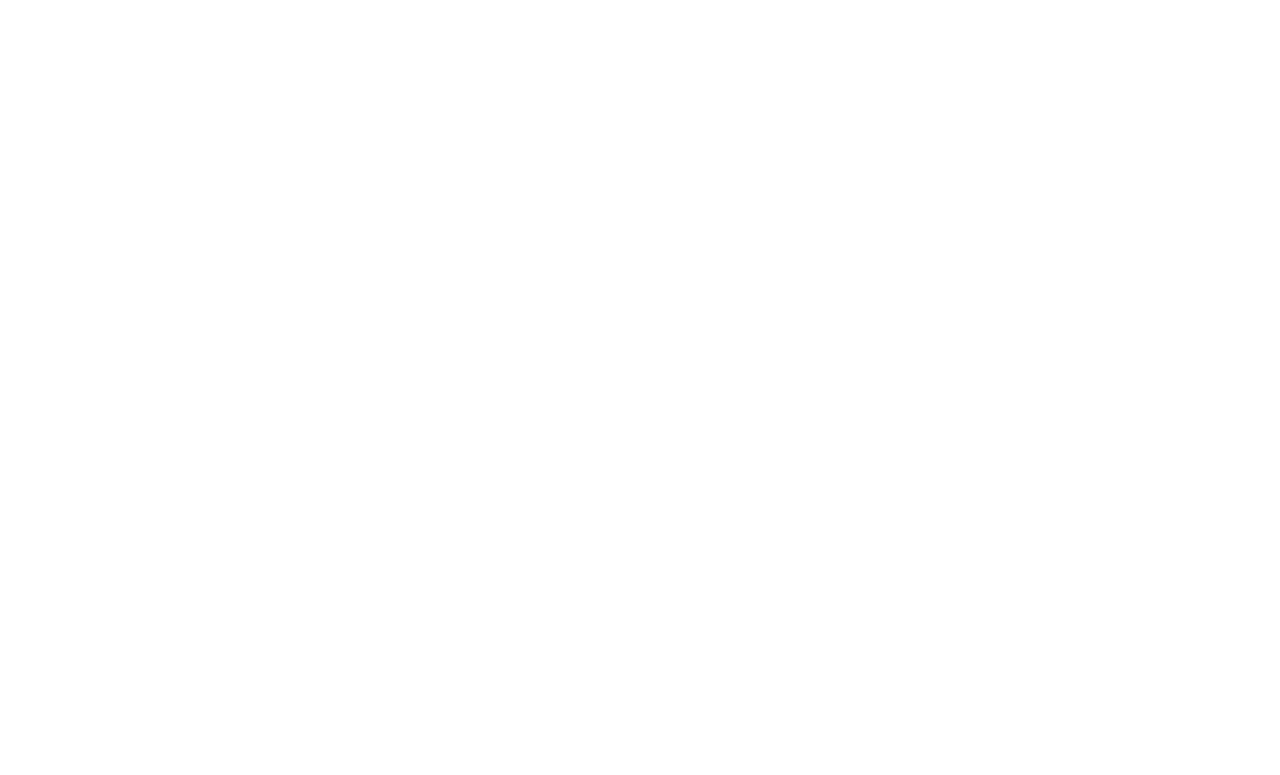
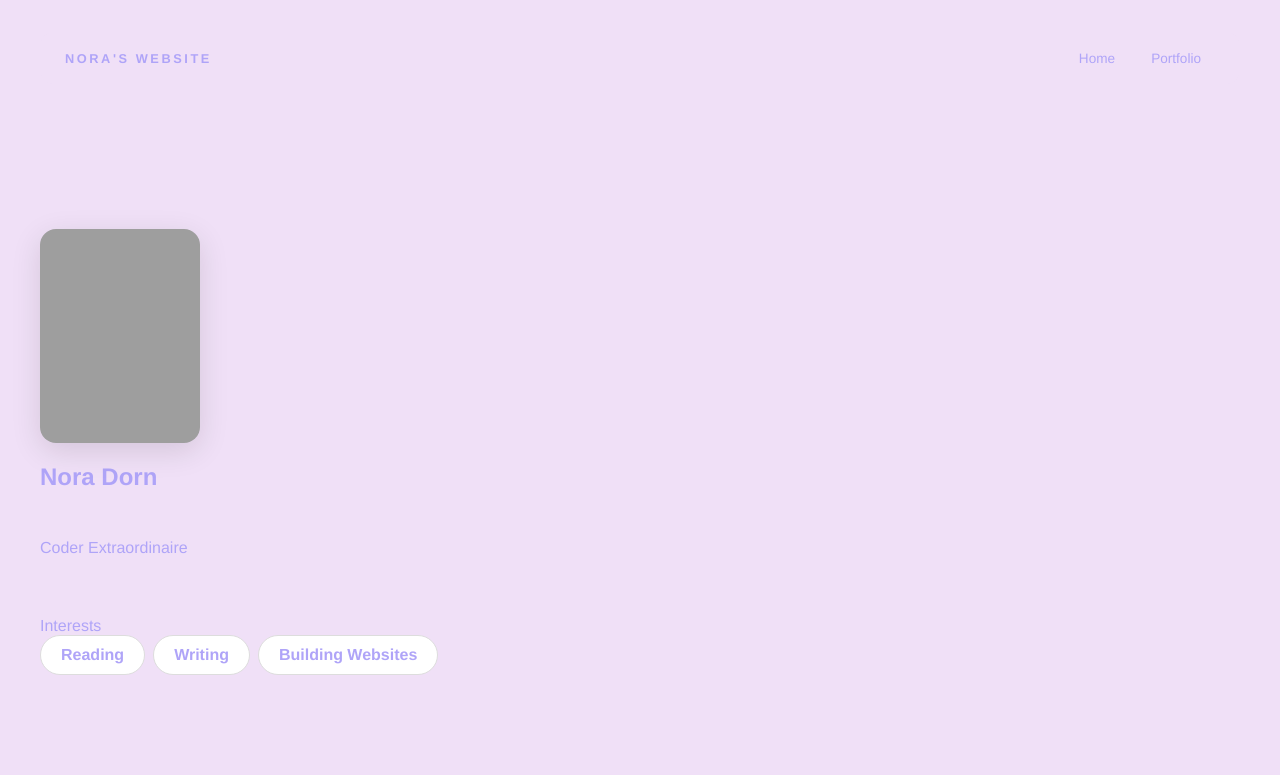
Before and after one commit to nmcgann-design/nmcgann-design.github.io, a plain HTML site: page index.html in a window 1280 px wide. Drawn offline with Linux system fonts and the light colour scheme; grey boxes are pictures that could not be loaded.

Commit message:
finished first website

```diff
--- a/index.html
+++ b/index.html
@@ -1,12 +1,172 @@
 <!DOCTYPE html>
 <html>
   <head>
-    <title>CHANGE ME</title>
+    <title>NORA'S PAGE</title>
+    <link rel="stylesheet" href="style.css">
+    <style>
+      * {
+        box-sizing: border-box;
+      }
+
+      body {
+          margin: 0;
+          background: #f0e0f7;
+          color: #afa4f8;
+          font-family: "Helvetica Neue", Arial, sans-serif;
+      }
+
+      #all-contents {
+          max-width: 1500px;
+          min-height: 100vh;
+          margin: 0 auto;
+          padding: 32px 40px;
+      }
+
+      main {
+          display: grid;
+          grid-template-columns: minmax(220px, 1fr) minmax(420px, 1.6fr);
+          align-items: center;
+          min-height: calc(100vh - 160px);
+          gap: clamp(32px, 5vw, 80px);
+      }
+
+      .sidebar{
+          width: 100%;
+      }
+
+      .content {
+          display: flex;
+          flex-direction: column;
+          align-items: flex-start;
+          gap: 12px;
+      }
+      #interests {
+          margin-top: 32px;
+          width: 100%;
+      }
+      #interests h3 {
+        margin: 0 0 12px;
+        font-size: 0.75rem;
+        font-weight: 700;
+        text-transform: uppercase;
+        letter-spacing: 0.2em;
+        color: #aaa;
+      }
+      #interests ul {
+        list-style: none;
+        margin: 0;
+        padding: 0;
+        display: flex;
+        flex-wrap: wrap;
+        gap: 8px;
+      }
+      #interests li {
+        color: #afa4f8;
+        font-size: 1rem;
+        font-weight: 600;
+        padding: 10px 20px;
+        background: #fff;
+        border: 1px solid #ddd;
+        border-radius: 100px;
+        transition: background 0.25s ease, color 0.25s ease, transform 0.25s ease;
+        cursor: default;
+      }
+      #interests li:hover{
+        background: #afa4f8;
+        color: #fff;
+        border-color: #afa4f8;
+        transform: translateY(-2px);
+      }
+      .sidebar-img{
+          width: 50%;
+          max-width: 160px;
+          aspect-ratio: 3 / 4;
+          object-fit: cover;
+          display: block;
+          border-radius: 16px;
+          filter: grayscale(50%);
+          box-shadow: 0 8px 30px rgba(0,0,0,0.12);
+          transition: filter 0.4s ease, transform 0.4s ease, box-shadow 0.4s ease;
+      }
+      .sidebar-img:hover{
+        filter: grayscale(0%);
+        transform: translateY(-4px);
+        box-shadow: 0 16px 40px rgba(0,0,0,0.18);
+      }
+      nav {
+    display: flex;
+    justify-content: space-between;
+    align-items: center;
+    margin-bottom: 48px;
+    padding: 16px 24px;
+    background: #f0e0f7;
+    border: 1px solid #f0e0f7;
+    border-radius: 12px;
+}
+
+nav h1 {
+    margin: 0;
+    font-size: 0.8rem;
+    font-weight: 700;
+    text-transform: uppercase;
+    letter-spacing: 0.2em;
+    color: #afa4f8;
+}
+
+#nav-ul {
+    list-style: none;
+    display: flex;
+    gap: 8px;
+    margin: 0;
+    padding: 0;
+}
+
+.nav-li a {
+    color: #afa4f8;
+    text-decoration: none;
+    font-size: 0.85rem;
+    font-weight: 500;
+    padding: 6px 14px;
+    border-radius: 8px;
+    transition: background 0.25s ease, color 0.25s ease;
+}
+
+.nav-li a:hover {
+    background: #afa4f8;
+    color: #fff;
+}
+          </style>
   </head>
 
   <body>
     <!-- All content goes here -->
     <div id="all-contents">
+     <nav>
+       <h1>Nora's Website</h1>
+        <ul id="nav-ul">
+          <li class="nav-li"><a href="index.html">Home</a></li>
+          <li class="nav-li"><a href="portfolio.html">Portfolio</a></li>
+        </ul>
+      </nav>
+
+      <main>
+          <div class="sidebar">
+            <img class="sidebar-img" src="https://sussexcountylibrary.org/wp-content/uploads/2021/07/unicorn-clipart-transparent-13.png" alt="My image"
+          </div>
+
+          <div class="content">
+            <h2>Nora Dorn</h2>
+            <p>Coder Extraordinaire</p>
+
+              <div id="interests"
+              <h3>Interests</h3>
+              <ul>
+                <li>Reading</li>
+                <li>Writing</li>
+                <li>Building Websites</li>
+              </ul>
+          </div>
+      </main>
 
     </div>
   </body>
```
